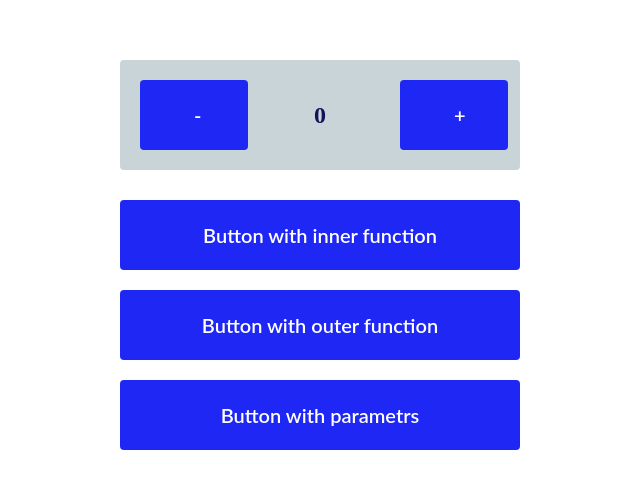
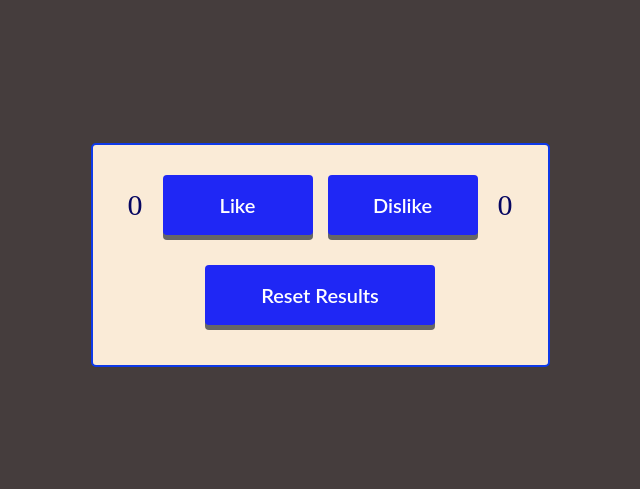
Before and after one commit to Badaev-Aleksandr/42.2-React, a React (Create React App) app: page / in a window 1280 px wide. Shown: the part 145-634 px from the top of the page, without its empty margins (320-960 px from the left). Built offline with nearby package versions, Linux system fonts and the light colour scheme.

Commit message:
Add homework04

```diff
--- a/src/App.jsx
+++ b/src/App.jsx
@@ -1,11 +1,13 @@
 import "./App.css";
+
 /* import Lesson02 from "./lessons/Lesson02/Lesson02";
 import Lesson03 from "./lessons/Lesson03/Lesson03"; */
+/* import Lesson04 from "./lessons/Lesson04/Lesson04"; */
 
 //импорт домашки
 /* import Homework02 from "./homeworks/homework02/Homework02";
 import Homework03 from "./homeworks/homework03/Homework03"; */
-import Lesson04 from "./lessons/Lesson04/Lesson04";
+import Homework04 from "./homeworks/homework04/Homework04";
 
 function App() {
   return (
@@ -14,7 +16,8 @@ function App() {
       {/* <Homework02 /> */}
       {/*  <Lesson03 /> */}
       {/*  <Homework03 /> */}
-      <Lesson04 />
+      {/* <Lesson04 /> */}
+      <Homework04 />
     </div>
   );
 }
--- a/src/components/Button/styles.css
+++ b/src/components/Button/styles.css
@@ -1,6 +1,6 @@
 .main-button {
     width: 100%;
-    padding: 20px 54px;
+    padding: 15px;
     border-radius: 4px;
     border: none;
     outline: none;
@@ -13,4 +13,11 @@
     color: #FFFFFF;
     line-height: 30px;
     cursor: pointer;
+    box-shadow: 0 5px #666;
+    transition: all 0.1s ease-in-out;
 }
+
+.main-button:active{
+box-shadow: 0 2px #666;
+transform: translateY(3px);
+}
--- /dev/null
+++ b/src/components/Feedback/Feedback.jsx
@@ -0,0 +1,42 @@
+import Button from "../Button/Button";
+import "./styles.css";
+import { useState } from "react";
+
+function Feedback() {
+  const resetedCounter = 0;
+  const [countLike, setCountLike] = useState(resetedCounter);
+  const [countDislike, setCountDislike] = useState(resetedCounter);
+
+  const onPlusLike = () => {
+    setCountLike((prevValue) => prevValue + 1);
+  };
+
+  const onPlusDislike = () => {
+    setCountDislike((prevValue) => prevValue + 1);
+  };
+
+  const resetResult = () => {
+    setCountLike(resetedCounter);
+    setCountDislike(resetedCounter);
+  };
+
+  return (
+    <div className="feedback-wrapper">
+      <div className="buttons-results-container">
+        <div className="result">{countLike}</div>
+        <div className="button-like">
+          <Button name="Like" onClick={onPlusLike} />
+        </div>
+        <div className="button-dislike">
+          <Button name="Dislike" onClick={onPlusDislike} />
+        </div>
+        <div className="result">{countDislike}</div>
+      </div>
+      <div className="reset-button">
+        <Button name="Reset Results" onClick={resetResult} />
+      </div>
+    </div>
+  );
+}
+
+export default Feedback;
--- /dev/null
+++ b/src/components/Feedback/styles.css
@@ -0,0 +1,36 @@
+.feedback-wrapper {
+    display: flex;
+    flex-direction: column;
+    align-items: center;
+    padding: 30px;
+    gap: 20px;
+    background-color: antiquewhite;
+    border: 2px solid rgb(13, 57, 232);
+    border-radius: 5px;
+}
+
+.buttons-results-container {
+    display: flex;
+    justify-content: space-around;
+    align-items: center;
+    gap: 15px;
+}
+
+.result {
+    padding: 5px;
+    font-size: 30px;
+    color: rgb(6, 6, 97);
+}
+
+.button-like,
+.button-dislike {
+    width: 150px;
+}
+
+.reset-button{
+    display: flex;
+    justify-content: center;
+    align-items: center;
+    width: 250px;
+    padding: 10px;
+}
--- /dev/null
+++ b/src/homeworks/homework04/Homework04.jsx
@@ -0,0 +1,12 @@
+import Feedback from "../../components/Feedback/Feedback";
+import "./styles.css";
+
+function Homework04() {
+  return (
+    <div className="homework04-wrapper">
+      <Feedback />
+    </div>
+  );
+}
+
+export default Homework04;
--- /dev/null
+++ b/src/homeworks/homework04/styles.css
@@ -0,0 +1,9 @@
+
+.homework04-wrapper{
+display: flex;
+flex-direction: column;
+flex: 1;
+align-items: center;
+justify-content: center;
+background-color: rgb(69, 61, 61);
+}
```
